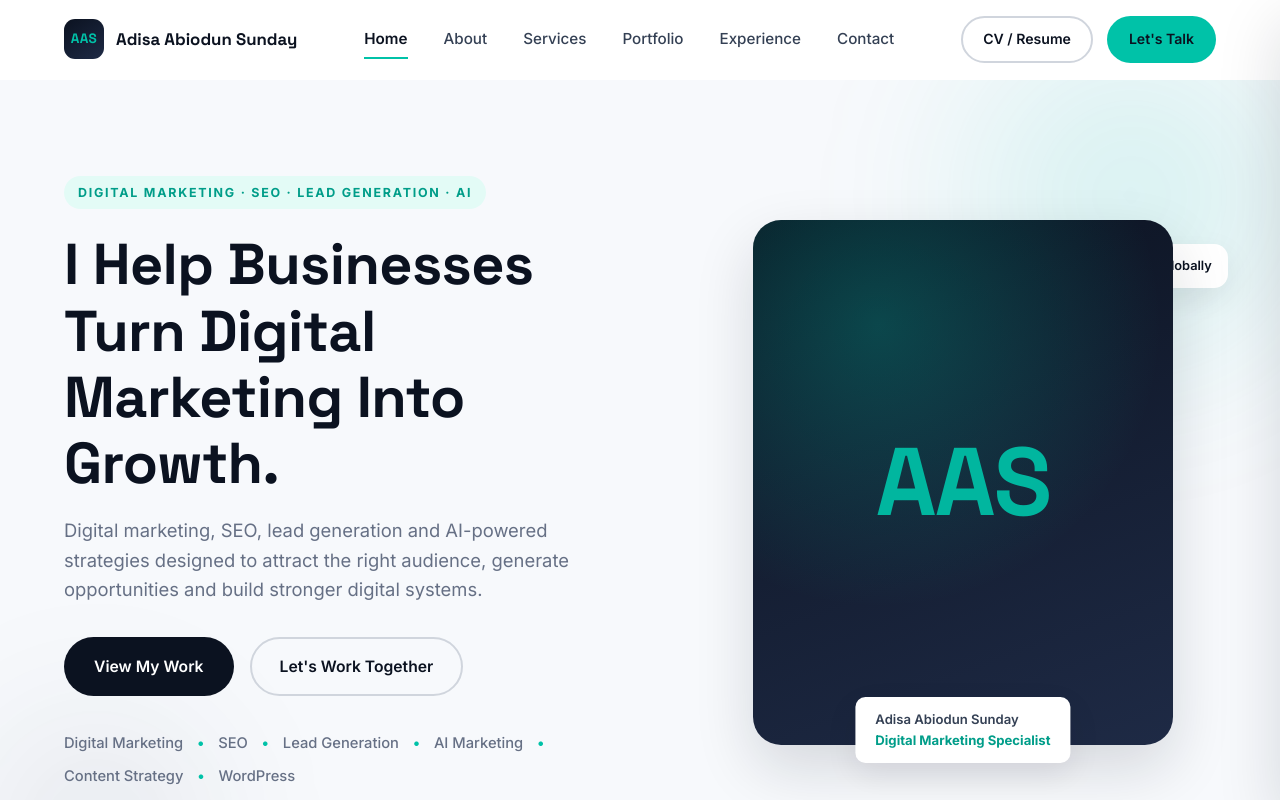
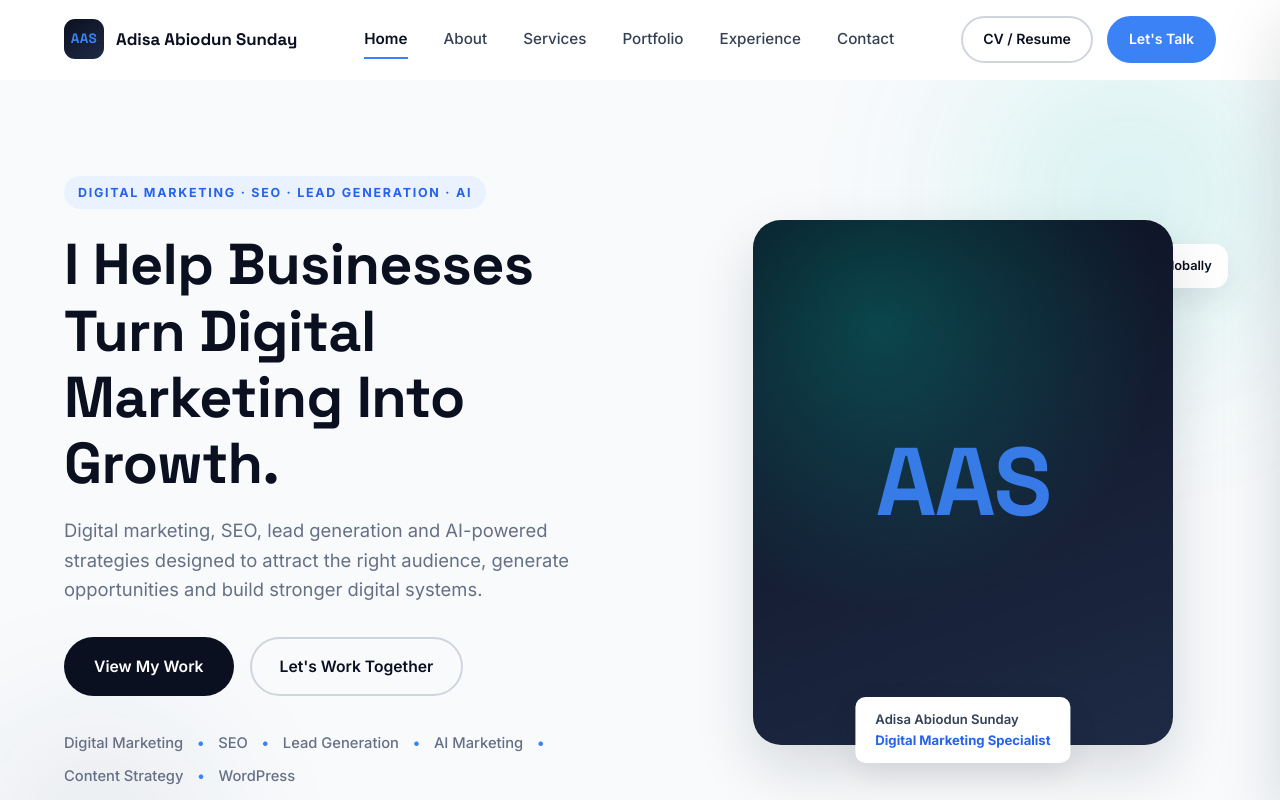
Before and after one commit to abeysunday1/portfoliowebsite, a plain HTML site: page index.html in a window 1280 px wide. Shown: the top 800 px of the page. Drawn offline with Linux system fonts and the light colour scheme.

Commit message:
Align shared portfolio stylesheet with navy and electric-blue design system

```diff
--- a/assets/css/style.css
+++ b/assets/css/style.css
@@ -12,11 +12,11 @@
 /* ---------- Design Tokens ---------- */
 :root{
   /* Colors */
-  --navy: #0B1220;
+  --navy: #0B1020;
   --navy-2: #131B2E;
   --navy-soft: #1E2A45;
   --white: #FFFFFF;
-  --off-white: #F7F9FC;
+  --off-white: #F8FAFC;
   --surface: #F1F4F9;
   --gray-900: #101828;
   --gray-700: #344054;
@@ -24,10 +24,10 @@
   --gray-300: #D0D5DD;
   --gray-200: #E4E7EC;
   --gray-100: #F0F2F6;
-  --accent: #00C2A8;      /* tech teal */
-  --accent-dark: #009D89;
-  --accent-soft: #E3FBF6;
-  --accent-ink: #05473F;
+  --accent: #3B82F6;      /* electric blue */
+  --accent-dark: #2563EB;
+  --accent-soft: #EAF2FF;
+  --accent-ink: #1D4ED8;
 
   /* Typography */
   --font-heading: 'Space Grotesk', 'Segoe UI', sans-serif;
@@ -118,7 +118,7 @@ section{ padding: var(--section-y) 0; }
   transition: transform .18s ease, box-shadow .18s ease, background .18s ease, color .18s ease, border-color .18s ease;
   white-space: nowrap;
 }
-.btn-primary{ background: var(--accent); color: var(--navy); }
+.btn-primary{ background: var(--accent); color: var(--white); }
 .btn-primary:hover{ background: var(--accent-dark); color:var(--white); transform: translateY(-2px); box-shadow: var(--shadow-md); }
 .btn-dark{ background: var(--navy); color: var(--white); }
 .btn-dark:hover{ background: var(--navy-2); transform: translateY(-2px); box-shadow: var(--shadow-md); }
@@ -395,7 +395,7 @@ section{ padding: var(--section-y) 0; }
 .why-section h2{ color: var(--white); }
 .why-grid{ display:grid; grid-template-columns: repeat(3,1fr); gap:24px; }
 .why-item{ background: rgba(255,255,255,0.04); border:1px solid rgba(255,255,255,0.1); border-radius: var(--radius-md); padding: 26px; }
-.why-item .card-icon{ background: rgba(0,194,168,0.15); color: var(--accent); }
+.why-item .card-icon{ background: rgba(59,130,246,0.15); color: var(--accent); }
 .why-item h3{ color: var(--white); }
 .why-item p{ color: rgba(255,255,255,0.62); }
 
@@ -506,7 +506,7 @@ section{ padding: var(--section-y) 0; }
   width:38px; height:38px; border-radius:10px; background: rgba(255,255,255,0.06);
   display:flex; align-items:center; justify-content:center; border: 1px solid rgba(255,255,255,0.1);
 }
-.footer-social a:hover{ background: var(--accent); color: var(--navy); }
+.footer-social a:hover{ background: var(--accent); color: var(--white); }
 .footer-bottom{
   display:flex; justify-content:space-between; align-items:center; flex-wrap:wrap; gap:12px;
   padding-top: 28px; border-top: 1px solid rgba(255,255,255,0.1); font-size:0.82rem;
```
